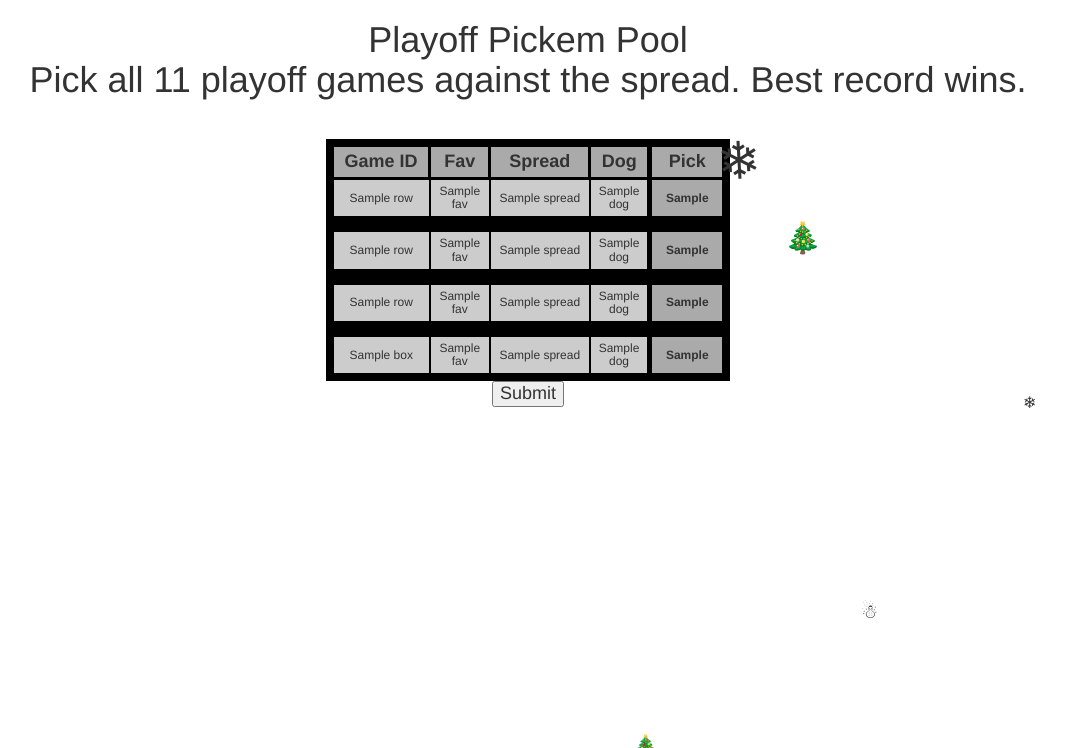
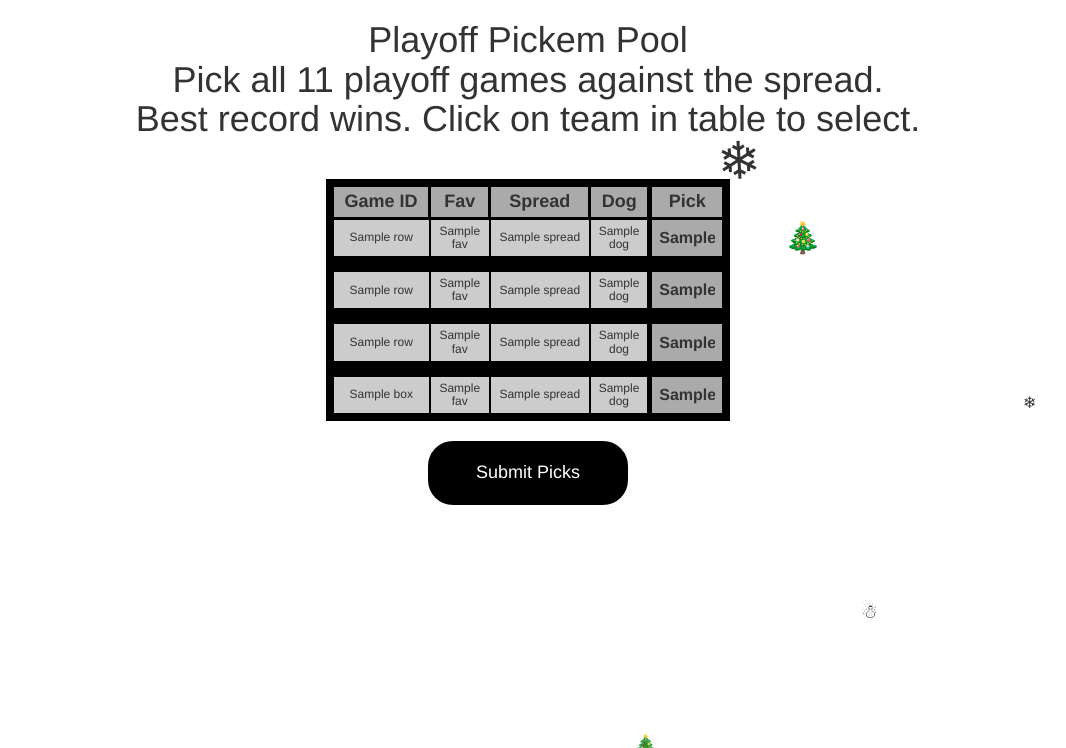
Before and after one commit to dheslin24/dailybox, a Flask app: template templates/pickem_game_list.html in a window 1280 px wide. Shown: the part 52-800 px from the top of the page, without its empty margins (112-1178 px from the left). Run offline with Flask 2, Linux system fonts and the light colour scheme; the template is opened without the code that fills it: most values are stand-ins (such as "Sample title", 1, 10 or a date in 2020); some libraries are stand-ins or nearby versions.

```diff
--- a/app.py
+++ b/app.py
@@ -306,7 +306,7 @@ def check_box_limit(userid):
     for _ in box_list:
         box_string += _
     box_string = box_string[:-2]
-    box = "SELECT {} FROM boxes WHERE active = 1;".format(box_string)
+    box = "SELECT {} FROM boxes WHERE active = 1 or boxid between 26 and 36;".format(box_string)
     all_boxes = db(box)
     count = 0
     for game in all_boxes:
@@ -1332,6 +1332,9 @@ def select_pickem_games():
 @app.route("/pickem_game_list", methods=["GET", "POST"])
 def pickem_game_list():
 
+    if not session['userid']:
+        return apology("Please log in first.  This page still under construction and requires a successful login")
+
     # season hardcoded for now - will store in db set by admin
     season = 2021
 
@@ -1349,6 +1352,22 @@ def pickem_game_list():
     print(user_picks)
 
     return render_template("pickem_game_list.html", game_dict=game_dict, game_list=game_list, user_picks=user_picks)
+
+@app.route("/pickem_all_picks", methods=["GET", "POST"])
+def pickem_all_picks():
+    season = 2021
+
+    # first get all active/locked games (you can only show locked games to others)
+    game_dict = get_pickem_games(season, True)
+    game_list = get_pickem_games(season)
+    game_details = [] #will be 2nd column heading
+    games_locked = []
+    for game in game_list:
+        game.details.append("{} {} {}".format(game_dict[game].fav, game_dict[game].spread, game_dict[game].dog))
+        if game_dict[game].locked == 1:
+            games_unlocked.append(game)
+
+        ## todo - finish this display of user picks for locked games
 
 
 # LOGIN routine
--- a/static/styles.css
+++ b/static/styles.css
@@ -84,8 +84,8 @@ main td.team {
 }
 
 main td.team:hover {
-    background-color: lightblue;
-    color: green;
+    background-color: black;
+    color: white;
     cursor: pointer;
 }
 
@@ -103,6 +103,17 @@ main td.pick {
 main td.pick > input {
     width: 60px;
     background-color: #aaa;
+    font-size: 16px;
     border: 0px;
     text-align: center;
 }
+
+main input[type=submit] {
+    background-color: black;
+    color: white;
+    padding: 20px;
+    margin: 20px;
+    border-radius: 25px;
+    border: 2px solid black;
+    width: 200px;
+}
--- a/templates/admin_summary.html
+++ b/templates/admin_summary.html
@@ -46,7 +46,7 @@
                 {% endfor %}
                 <td>{{ d[user[0]] }}</td>
                 <td>{{ mbd[user[0]] }}</td>
-                <td>{{ fees[user[0]] }}</td>
+                <td class="active_user">{{ fees[user[0]] }}</td>
                 <td>{{ paid[user[0]] }} </td>
             </tr>
             {% endfor %}
--- a/templates/pickem_game_list.html
+++ b/templates/pickem_game_list.html
@@ -8,7 +8,8 @@
     <h1>
         <p>
             Playoff Pickem Pool <br>
-            Pick all 11 playoff games against the spread.  Best record wins.
+            Pick all 11 playoff games against the spread.<br>
+            Best record wins.  Click on team in table to select.
         </p>
     </h1>
 
@@ -78,7 +79,7 @@
         </tr>
         {% endfor %}
         </table>
-        <input type="submit">
+        <input type="submit" value="Submit Picks">
         </form>
 
     </h4>
```
